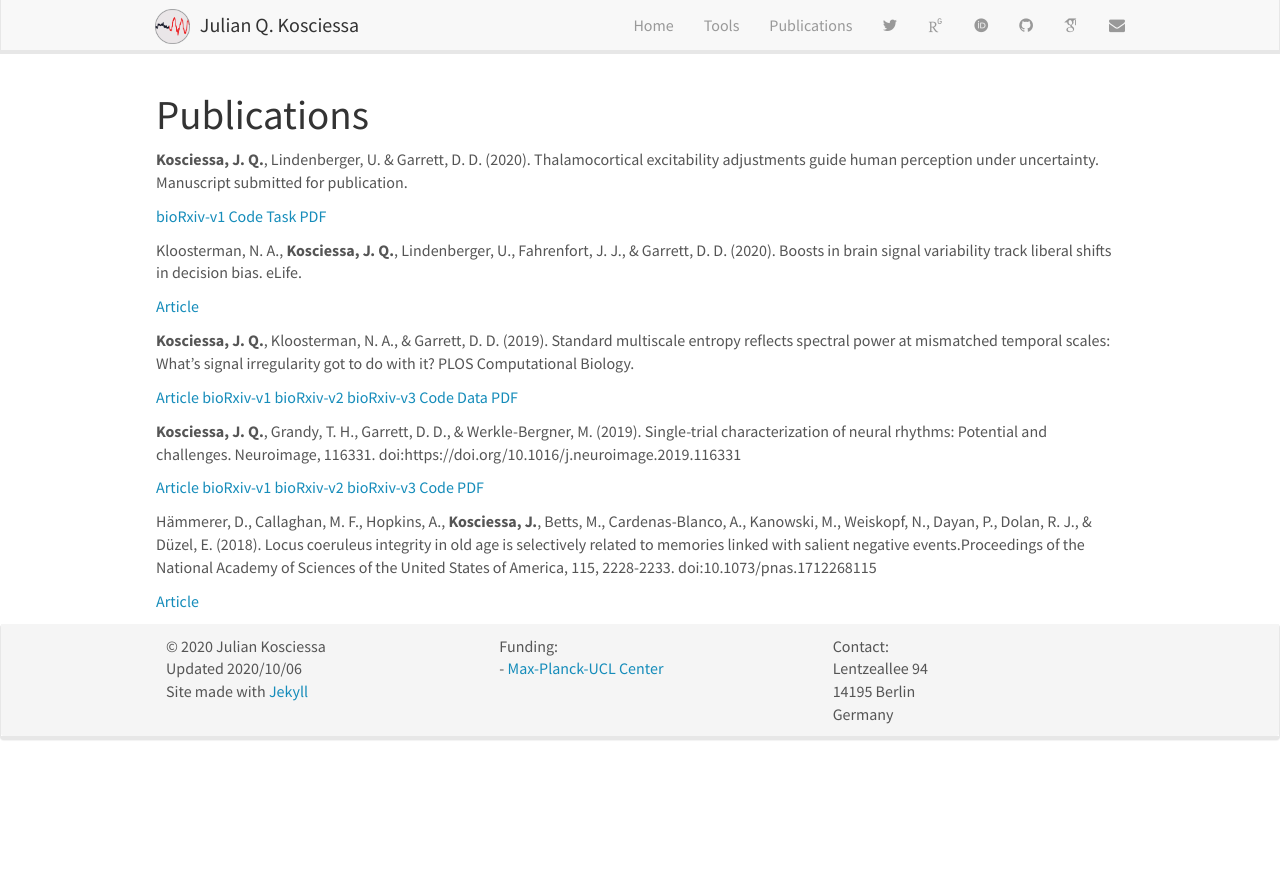
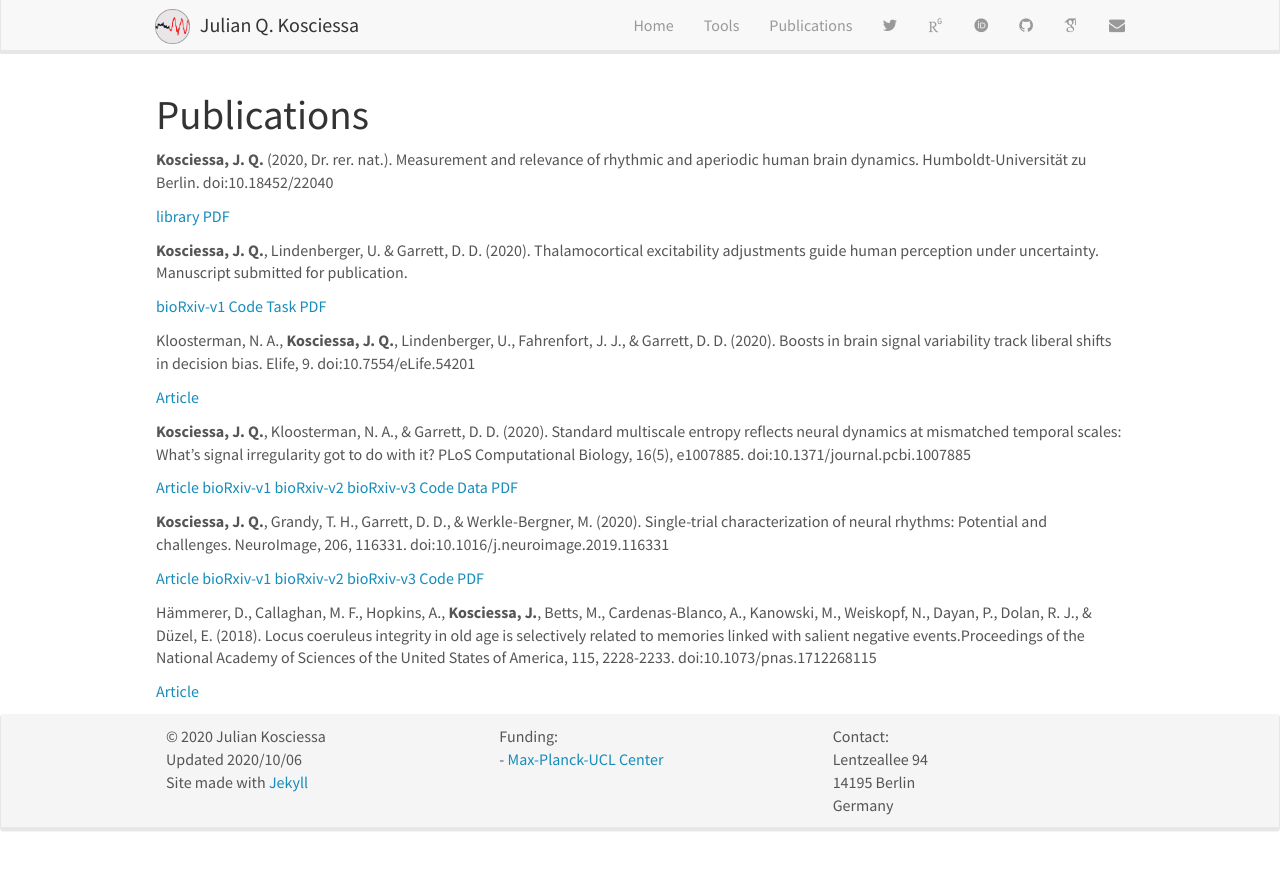
Before and after one commit to jkosciessa/jkosciessa.github.io, a Jekyll site: the page built from _pages/publications.md, in a window 1280 px wide. Shown: the top 870 px of the page. Built offline with Jekyll 4.4.1, drawn with Linux system fonts in a browser that asks for light colours; nearby versions of some CDN libraries; some web fonts are replaced.

Commit message:
add diss, update publication list

```diff
--- a/_pages/publications.md
+++ b/_pages/publications.md
@@ -8,6 +8,11 @@ permalink: /publications/
 
 # Publications
 
+**Kosciessa, J. Q.** (2020, Dr. rer. nat.). Measurement and relevance of rhythmic and aperiodic human brain dynamics. Humboldt-Universität zu Berlin. doi:10.18452/22040
+
+[library](https://doi.org/10.18452/22040)
+[PDF]({{ site.url }}{{ site.baseurl }}/downloads/dissertation_kosciessa_julian.pdf)
+
 **Kosciessa, J. Q.**, Lindenberger, U. & Garrett, D. D. (2020). Thalamocortical excitability adjustments guide human perception under uncertainty. Manuscript submitted for publication.
 
 [bioRxiv-v1](https://www.biorxiv.org/content/10.1101/2020.06.22.165118v1)
@@ -15,11 +20,11 @@ permalink: /publications/
 [Task](https://git.mpib-berlin.mpg.de/LNDG/multi-attribute-task)
 [PDF]({{ site.url }}{{ site.baseurl }}/downloads/2020_StateSwitch.pdf)
 
-Kloosterman, N. A., **Kosciessa, J. Q.**, Lindenberger, U., Fahrenfort, J. J., & Garrett, D. D. (2020). Boosts in brain signal variability track liberal shifts in decision bias. eLife.
+Kloosterman, N. A., **Kosciessa, J. Q.**, Lindenberger, U., Fahrenfort, J. J., & Garrett, D. D. (2020). Boosts in brain signal variability track liberal shifts in decision bias. Elife, 9. doi:10.7554/eLife.54201
 
 [Article](https://elifesciences.org/articles/54201)
 
-**Kosciessa, J. Q.**, Kloosterman, N. A., & Garrett, D. D. (2019). Standard multiscale entropy reflects spectral power at mismatched temporal scales: What's signal irregularity got to do with it? PLOS Computational Biology.
+**Kosciessa, J. Q.**, Kloosterman, N. A., & Garrett, D. D. (2020). Standard multiscale entropy reflects neural dynamics at mismatched temporal scales: What's signal irregularity got to do with it? PLoS Computational Biology, 16(5), e1007885. doi:10.1371/journal.pcbi.1007885
 
 [Article](https://journals.plos.org/ploscompbiol/article?id=10.1371/journal.pcbi.1007885)
 [bioRxiv-v1](https://www.biorxiv.org/content/10.1101/752808v1?versioned=true)
@@ -29,7 +34,7 @@ Kloosterman, N. A., **Kosciessa, J. Q.**, Lindenberger, U., Fahrenfort, J. J., &
 [Data](https://osf.io/q3vxm/)
 [PDF]({{ site.url }}{{ site.baseurl }}/downloads/2020_PlosCB_RhythmsEntropy.pdf)
 
-**Kosciessa, J. Q.**, Grandy, T. H., Garrett, D. D., & Werkle-Bergner, M. (2019). Single-trial characterization of neural rhythms: Potential and challenges. Neuroimage, 116331. doi:https://doi.org/10.1016/j.neuroimage.2019.116331
+**Kosciessa, J. Q.**, Grandy, T. H., Garrett, D. D., & Werkle-Bergner, M. (2020). Single-trial characterization of neural rhythms: Potential and challenges. NeuroImage, 206, 116331. doi:10.1016/j.neuroimage.2019.116331
 
 [Article](https://www.sciencedirect.com/science/article/pii/S105381191930922X?via%3Dihub)
 [bioRxiv-v1](https://www.biorxiv.org/content/10.1101/356089v1?versioned=true)
```
Also changed, not shown: 1 other file.
